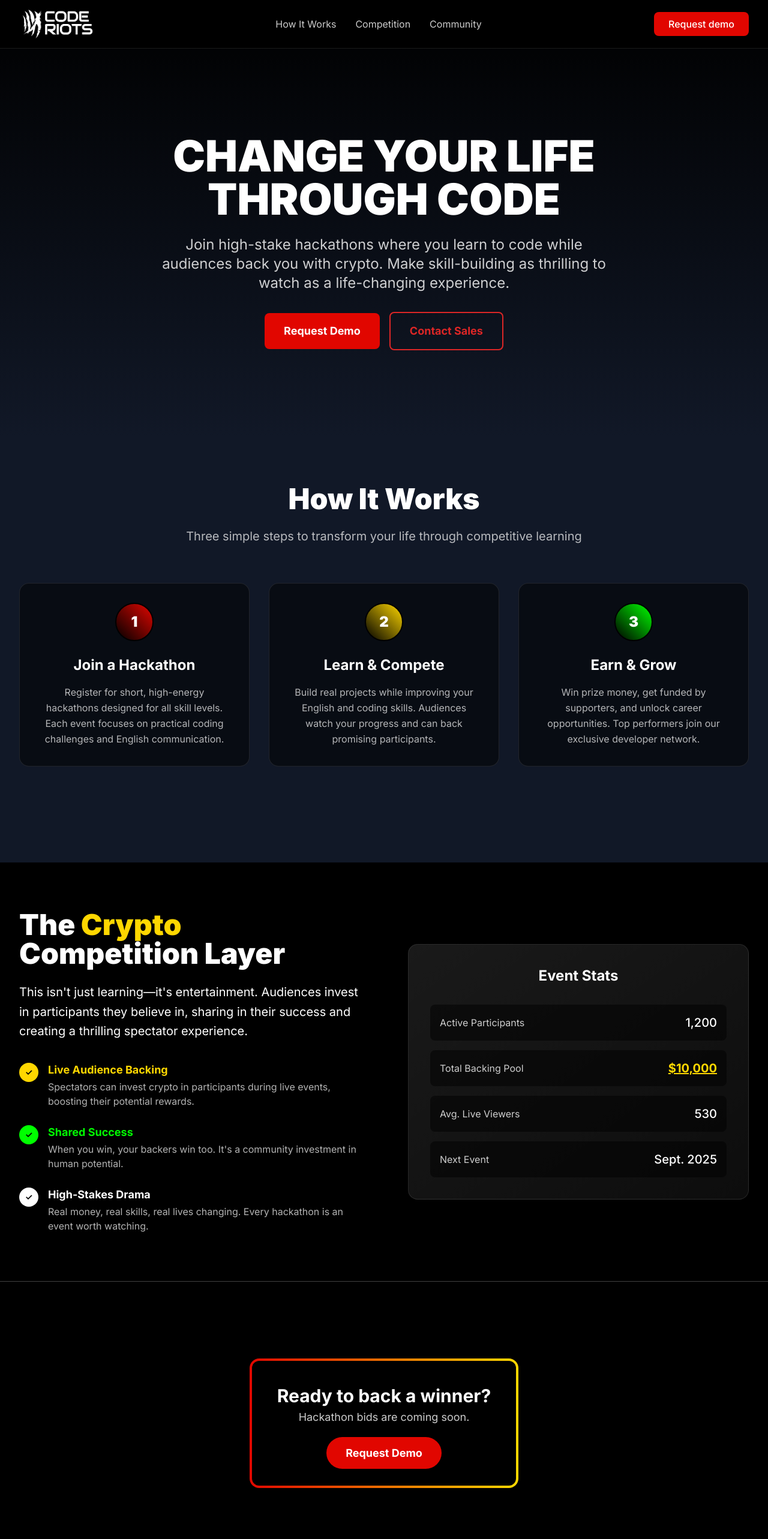
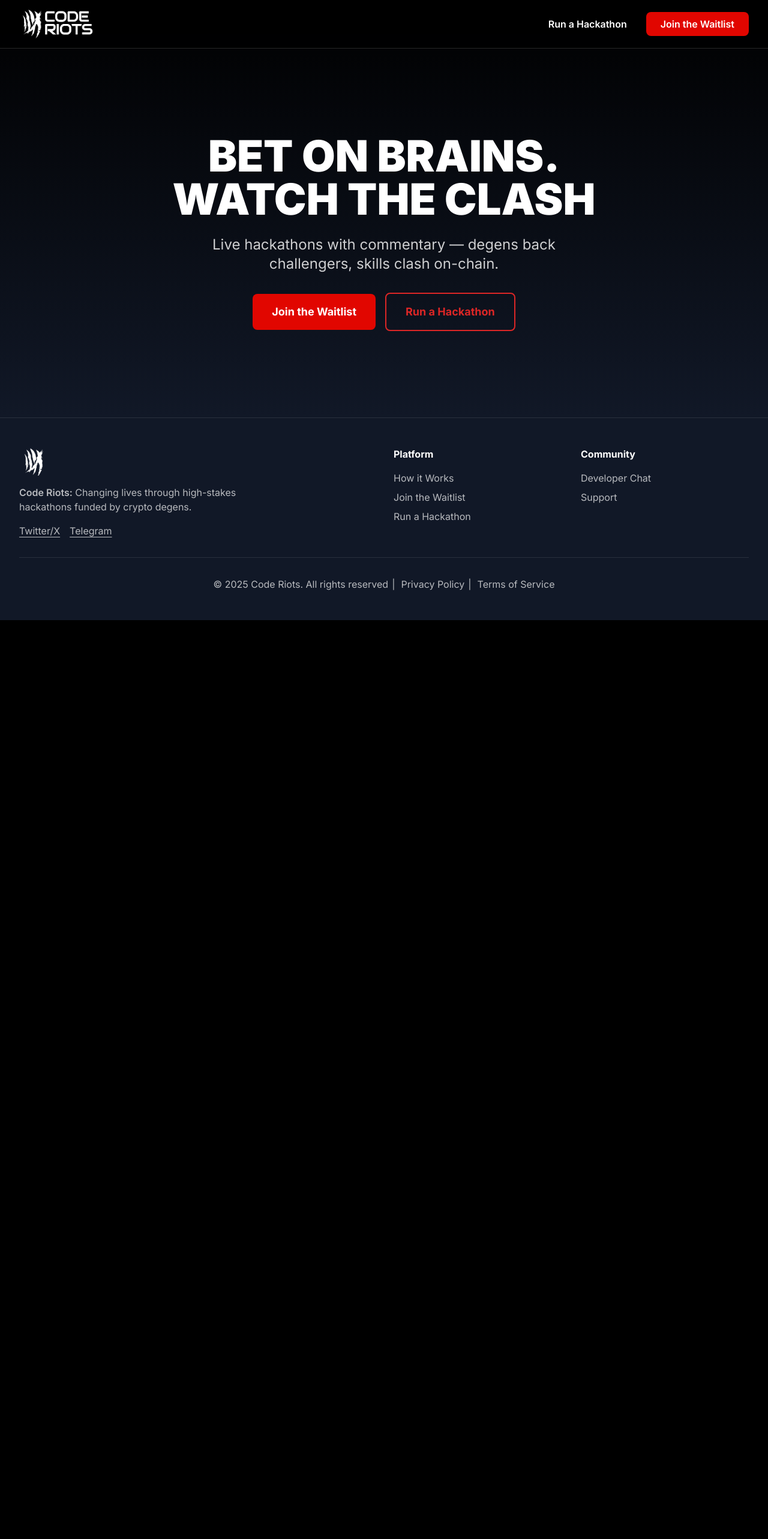
Before and after one commit to D3Portillo/coderiots.com, a Next.js app: page / in a window 1280 px wide. Shown: the top 2566 px of the page at 60% size. After the commit the page ends 1034 px from the top, so only its background shows below. Built offline with nearby package versions, Linux system fonts and the light colour scheme.

Commit message:
chores: v2

```diff
--- a/app/Navigation.tsx
+++ b/app/Navigation.tsx
@@ -5,9 +5,9 @@ import Link from "next/link"
 
 export default function Navigation() {
   return (
-    <nav className="fixed top-0 w-full z-50 bg-black/80 backdrop-blur-sm border-b border-white/10">
+    <nav className="fixed top-0 w-full z-50 bg-gradient-to-b from-black/95 to-black/55 backdrop-blur border-b border-white/15">
       <div className="max-w-7xl mx-auto px-4 sm:px-6 lg:px-8">
-        <div className="flex justify-between items-center h-20">
+        <div className="flex gap-8 items-center h-20">
           <div className="flex mr-3 shrink-0 invert items-center">
             <Link href="/#">
               <figure>
@@ -15,34 +15,19 @@ export default function Navigation() {
               </figure>
             </Link>
           </div>
-          <div className="hidden md:flex space-x-8">
-            <a
-              href="#how-it-works"
-              className="text-white/80 hover:text-white transition-colors"
-            >
-              How It Works
-            </a>
 
-            <a
-              href="#competition"
-              className="text-white/80 hover:text-white transition-colors"
-            >
-              Competition
-            </a>
+          <div className="flex-grow" />
 
-            <a
-              href="#community"
-              className="text-white/80 hover:text-white transition-colors"
-            >
-              Community
-            </a>
-          </div>
+          <a className="font-semibold hidden sm:inline cursor-pointer hover:underline underline-offset-4">
+            Run a Hackathon
+          </a>
+
           <Link
             href="https://tally.so/r/3E2QlA"
             target="_blank"
-            className="bg-riot-red hover:bg-riot-red/80 text-white px-6 py-2 rounded-lg font-medium transition-colors"
+            className="bg-riot-red hover:bg-riot-red/80 text-white px-6 py-2 rounded-lg font-semibold transition-colors"
           >
-            Request demo
+            Join the Waitlist
           </Link>
         </div>
       </div>
--- a/app/page.tsx
+++ b/app/page.tsx
@@ -13,13 +13,14 @@ export default function Home() {
       <section className="pt-16 pb-20 bg-gradient-to-b from-black to-gray-900">
         <div className="max-w-7xl mx-auto px-4 sm:px-6 lg:px-8">
           <div className="text-center pt-40 pb-16">
-            <h1 className="text-5xl max-w-3xl mx-auto md:text-7xl font-black mb-6">
-              CHANGE YOUR LIFE THROUGH CODE
+            <h1 className="text-5xl uppercase max-w-3xl mx-auto md:text-7xl font-black mb-6">
+              Bet on Brains.
+              <br />
+              Watch the Clash
             </h1>
-            <p className="text-xl md:text-2xl text-white/80 max-w-3xl mx-auto mb-8 leading-relaxed">
-              Join high-stake hackathons where you learn to code while audiences
-              back you with crypto. Make skill-building as thrilling to watch as
-              a life-changing experience.
+            <p className="text-xl md:text-2xl text-white/80 max-w-2xl mx-auto mb-8 leading-relaxed">
+              Live hackathons with commentary — degens back challengers, skills
+              clash on-chain.
             </p>
             <div className="flex flex-col sm:flex-row gap-4 items-center justify-center">
               <Link
@@ -27,204 +28,14 @@ export default function Home() {
                 target="_blank"
                 className="bg-riot-red hover:bg-riot-red/80 text-white px-8 py-4 rounded-lg text-lg font-bold transition-colors"
               >
-                Request Demo
+                Join the Waitlist
               </Link>
               <Link
                 href="https://t.me/d3portillo"
                 target="_blank"
                 className="border-2 border-red-600 text-red-600 hover:bg-red-600 hover:text-white px-8 py-4 rounded-lg text-lg font-bold transition-all"
               >
-                Contact Sales
-              </Link>
-            </div>
-          </div>
-        </div>
-      </section>
-
-      {/* How It Works */}
-      <section id="how-it-works" className="pt-20 pb-40 bg-gray-900">
-        <div className="max-w-7xl mx-auto px-4 sm:px-6 lg:px-8">
-          <div className="text-center mb-16">
-            <h2 className="text-4xl md:text-5xl font-black text-white mb-6">
-              How It Works
-            </h2>
-            <p className="text-xl text-white/70 max-w-3xl mx-auto">
-              Three simple steps to transform your life through competitive
-              learning
-            </p>
-          </div>
-
-          <div className="grid md:grid-cols-3 gap-8">
-            <div className="text-center p-8 bg-black/50 rounded-2xl border border-white/10">
-              <div className="w-16 h-16 border-2 border-black bg-gradient-to-bl from-riot-red to-black rounded-full flex items-center justify-center mx-auto mb-6">
-                <span className="text-2xl font-black text-white">1</span>
-              </div>
-              <h3 className="text-2xl font-bold text-white mb-4">
-                Join a Hackathon
-              </h3>
-              <p className="text-white/70 leading-relaxed">
-                Register for short, high-energy hackathons designed for all
-                skill levels. Each event focuses on practical coding challenges
-                and English communication.
-              </p>
-            </div>
-
-            <div className="text-center p-8 bg-black/50 rounded-2xl border border-white/10">
-              <div className="w-16 h-16 border-2 border-black bg-gradient-to-bl from-riot-yellow to-black rounded-full flex items-center justify-center mx-auto mb-6">
-                <span className="text-2xl font-black text-white">2</span>
-              </div>
-              <h3 className="text-2xl font-bold text-white mb-4">
-                Learn & Compete
-              </h3>
-              <p className="text-white/70 leading-relaxed">
-                Build real projects while improving your English and coding
-                skills. Audiences watch your progress and can back promising
-                participants.
-              </p>
-            </div>
-
-            <div className="text-center p-8 bg-black/50 rounded-2xl border border-white/10">
-              <div className="w-16 h-16 border-2 border-black bg-gradient-to-bl from-riot-green to-black rounded-full flex items-center justify-center mx-auto mb-6">
-                <span className="text-2xl font-black text-white">3</span>
-              </div>
-              <h3 className="text-2xl font-bold text-white mb-4">
-                Earn & Grow
-              </h3>
-              <p className="text-white/70 leading-relaxed">
-                Win prize money, get funded by supporters, and unlock career
-                opportunities. Top performers join our exclusive developer
-                network.
-              </p>
-            </div>
-          </div>
-        </div>
-      </section>
-
-      {/* Competition Layer */}
-      <section id="competition" className="py-20 bg-black">
-        <div className="max-w-7xl mx-auto px-4 sm:px-6 lg:px-8">
-          <div className="grid lg:grid-cols-2 gap-12 md:gap-20 items-center">
-            <div>
-              <h2 className="text-4xl md:text-5xl font-black text-white mb-6">
-                The <span className="text-riot-yellow">Crypto</span>
-                <br />
-                Competition Layer
-              </h2>
-              <p className="text-xl text-white mb-8 leading-relaxed">
-                This isn't just learning—it's entertainment. Audiences invest in
-                participants they believe in, sharing in their success and
-                creating a thrilling spectator experience.
-              </p>
-
-              <div className="space-y-6">
-                <div className="flex items-start space-x-4">
-                  <div className="w-8 h-8 bg-riot-yellow rounded-full flex items-center justify-center flex-shrink-0 mt-1">
-                    <span className="text-black text-sm font-bold">✓</span>
-                  </div>
-                  <div>
-                    <h3 className="text-lg font-bold text-riot-yellow my-0.5">
-                      Live Audience Backing
-                    </h3>
-                    <p className="text-white/70">
-                      Spectators can invest crypto in participants during live
-                      events, boosting their potential rewards.
-                    </p>
-                  </div>
-                </div>
-
-                <div className="flex items-start space-x-4">
-                  <div className="w-8 h-8 bg-riot-green rounded-full flex items-center justify-center flex-shrink-0 mt-1">
-                    <span className="text-black text-sm font-bold">✓</span>
-                  </div>
-                  <div>
-                    <h3 className="text-lg font-bold text-riot-green my-0.5">
-                      Shared Success
-                    </h3>
-                    <p className="text-white/70">
-                      When you win, your backers win too. It's a community
-                      investment in human potential.
-                    </p>
-                  </div>
-                </div>
-
-                <div className="flex items-start space-x-4">
-                  <div className="w-8 h-8 bg-white rounded-full flex items-center justify-center flex-shrink-0 mt-1">
-                    <span className="text-black text-sm font-bold">✓</span>
-                  </div>
-                  <div>
-                    <h3 className="text-lg font-bold text-white my-0.5">
-                      High-Stakes Drama
-                    </h3>
-                    <p className="text-white/70">
-                      Real money, real skills, real lives changing. Every
-                      hackathon is an event worth watching.
-                    </p>
-                  </div>
-                </div>
-              </div>
-            </div>
-
-            <div className="bg-gradient-to-br from-white/10 to-white/5 p-9 rounded-2xl border border-white/10">
-              <h3 className="text-2xl font-bold text-white mb-8 text-center">
-                Event Stats
-              </h3>
-              <div className="space-y-4">
-                <div className="flex justify-between items-center p-4 bg-black/50 rounded-lg">
-                  <span className="text-white/80">Active Participants</span>
-                  <span className="text-white font-medium text-xl">1,200</span>
-                </div>
-                <div className="flex justify-between items-center p-4 bg-black/50 rounded-lg">
-                  <span className="text-white/80">Total Backing Pool</span>
-                  <span className="text-riot-yellow underline font-bold text-xl">
-                    $10,000
-                  </span>
-                </div>
-                <div className="flex justify-between items-center p-4 bg-black/50 rounded-lg">
-                  <span className="text-white/80">Avg. Live Viewers</span>
-                  <span className="text-white font-medium text-xl">530</span>
-                </div>
-                <div className="flex justify-between items-center p-4 bg-black/50 rounded-lg">
-                  <span className="text-white/80">Next Event</span>
-                  <span className="text-white font-medium text-xl">
-                    Sept. 2025
-                  </span>
-                </div>
-              </div>
-            </div>
-          </div>
-        </div>
-      </section>
-
-      {/* Community & Social Proof */}
-      <section
-        id="community"
-        className="border-t border-white/25 pt-32 pb-20 bg-black"
-      >
-        <div className="max-w-7xl mx-auto pb-12 px-4 sm:px-6 lg:px-8">
-          <div className="bg-gradient-to-r from-riot-red via-riot-yellow to-riot-green p-1 rounded-2xl max-w-md mx-auto animate-gradient bg-[length:200%_100%]">
-            <style>{`
-                @keyframes gradient {
-                  0% { background-position: 0% 50%; }
-                  50% { background-position: 100% 50%; }
-                  100% { background-position: 0% 50%; }
-                }
-                .animate-gradient {
-                  animation: gradient 3s ease-in-out infinite;
-                }
-              `}</style>
-            <div className="bg-black p-10 rounded-xl text-center">
-              <h3 className="text-3xl font-bold text-white mb-1">
-                Ready to back a winner?
-              </h3>
-              <p className="text-white/80 text-lg mb-8">
-                Hackathon bids are coming soon.
-              </p>
-              <Link
-                href="https://tally.so/r/3E2QlA"
-                target="_blank"
-                className="bg-riot-red hover:bg-riot-red/80 text-white px-8 py-4 rounded-full text-lg font-bold transition-colors w-full"
-              >
-                Request Demo
+                Run a Hackathon
               </Link>
             </div>
           </div>
@@ -242,10 +53,8 @@ export default function Home() {
                 </figure>
               </div>
               <p className="text-white/70 mb-4 max-w-md">
-                <strong className="font-semibold">CodeWarriors:</strong>{" "}
-                Changing lives through high-stakes hackathons funded by crypto
-                competition. Join the revolution of skill-building
-                entertainment.
+                <strong className="font-semibold">Code Riots:</strong> Changing
+                lives through high-stakes hackathons funded by crypto degens.
               </p>
               <div className="flex [&_a]:underline [&_a]:underline-offset-4 space-x-4">
                 <a
@@ -273,21 +82,21 @@ export default function Home() {
                   href="#"
                   className="block text-white/70 hover:text-white transition-colors"
                 >
-                  How It Works
+                  How it Works
                 </a>
                 <a
                   href="https://tally.so/r/3E2QlA"
                   target="_blank"
                   className="block text-white/70 hover:text-white transition-colors"
                 >
-                  Request Demo
+                  Join the Waitlist
                 </a>
 
                 <a
                   href="#"
                   className="block text-white/70 hover:text-white transition-colors"
                 >
-                  Prizes
+                  Run a Hackathon
                 </a>
               </div>
             </div>
@@ -299,7 +108,7 @@ export default function Home() {
                   href="https://t.me/+zsYD4JmLa8U5ZDRh"
                   className="block text-white/70 hover:text-white transition-colors"
                 >
-                  Developer Network
+                  Developer Chat
                 </a>
                 <a
                   href="https://t.me/d3portillo"
@@ -313,22 +122,23 @@ export default function Home() {
 
           <div className="border-t border-white/10 mt-8 pt-8 text-center">
             <p className="text-white/70">
-              <span>© 2025 Code Riots. All rights reserved.</span>
+              <span>© 2025 Code Riots. All rights reserved</span>
 
-              <span className="mx-1">|</span>
+              <br className="sm:hidden" />
+              <span className="mx-1.5 hidden sm:inline">|</span>
 
               <a
                 href="/privacy"
-                className="hover:text-white transition-colors ml-1"
+                className="hover:text-white whitespace-nowrap transition-colors ml-1"
               >
                 Privacy Policy
               </a>
 
-              <span className="mx-1">|</span>
+              <span className="mx-1.5">|</span>
 
               <a
                 href="/terms"
-                className="hover:text-white transition-colors ml-1"
+                className="hover:text-white whitespace-nowrap transition-colors ml-1"
               >
                 Terms of Service
               </a>
```
